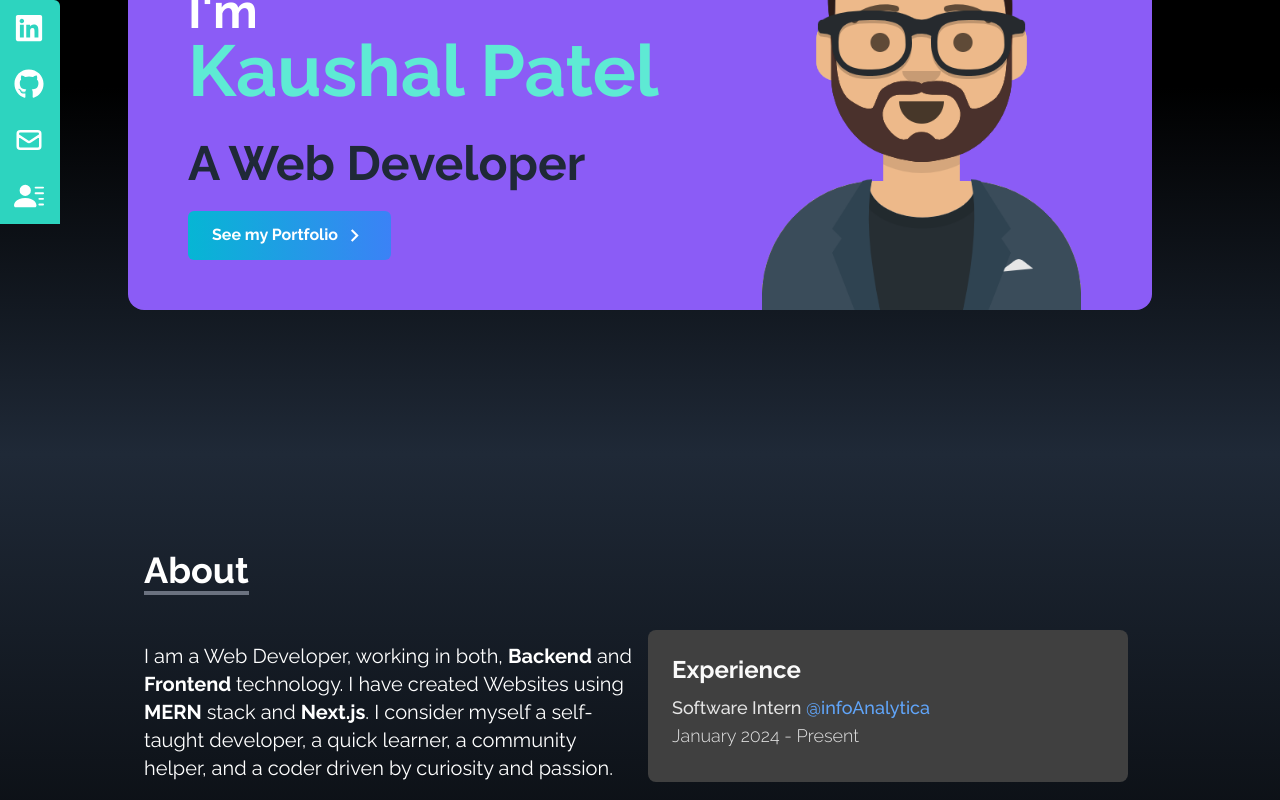
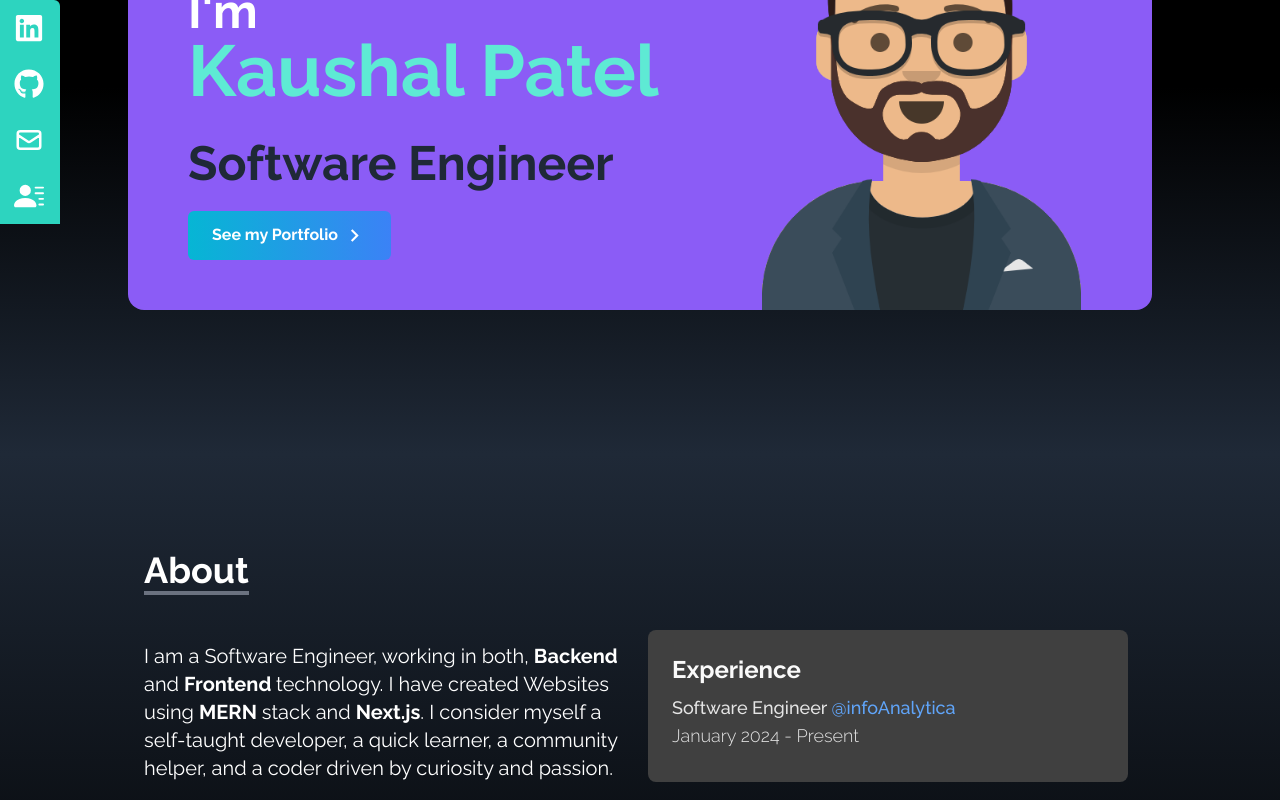
Before and after one commit to krazykaushal/krazyk-portfolio, a React (Create React App) app: page / in a window 1280 px wide. Shown: the part 280-1080 px from the top of the page. Built offline with nearby package versions, Linux system fonts and the light colour scheme.

Commit message:
fix: year issue and work updates

```diff
--- a/src/components/About.jsx
+++ b/src/components/About.jsx
@@ -15,7 +15,7 @@ const About = () => {
         <div className="flex flex-col lg:flex-row ">
           <div className="lg:w-1/2">
             <p className="text-xl mt-5">
-              I am a Web Developer, working in both, <b>Backend</b> and{" "}
+              I am a Software Engineer, working in both, <b>Backend</b> and{" "}
               <b>Frontend </b>
               technology. I have created Websites using <b>MERN </b> stack and{" "}
               <b>Next.js</b>. I consider myself a self-taught developer, a quick
@@ -37,7 +37,7 @@ const About = () => {
                 Experience
               </h5>
               <p class="mb-2 font-medium text-neutral-200 text-lg">
-                Software Intern{" "}
+                Software Engineer{" "}
                 <a
                   href="https://www.infoanalytica.com/"
                   className="text-blue-400"
--- a/src/components/Footer.jsx
+++ b/src/components/Footer.jsx
@@ -3,8 +3,10 @@ import React from "react";
 function Footer() {
   return (
     <div class="text-center p-6 bg-black footer text-white">
-      <span class="text-white">&copy; 2024 <span className="font-semibold ">Kaushal Patel</span> -
-        All rights reserved.
+      <span class="text-white">
+        &copy; {new Date().getFullYear()}{" "}
+        <span className="font-semibold ">Kaushal Patel</span> - All rights
+        reserved.
       </span>
     </div>
   );
--- a/src/components/Home.jsx
+++ b/src/components/Home.jsx
@@ -30,7 +30,7 @@ const Home = () => {
           </h2>
           <p className="text-gray-800 font-bold pb-3 md:py-4 max-w-m text-2xl md:text-5xl">
             {" "}
-            A Web Developer
+            Software Engineer
           </p>
 
           <div className="portfolio-btn">
```
